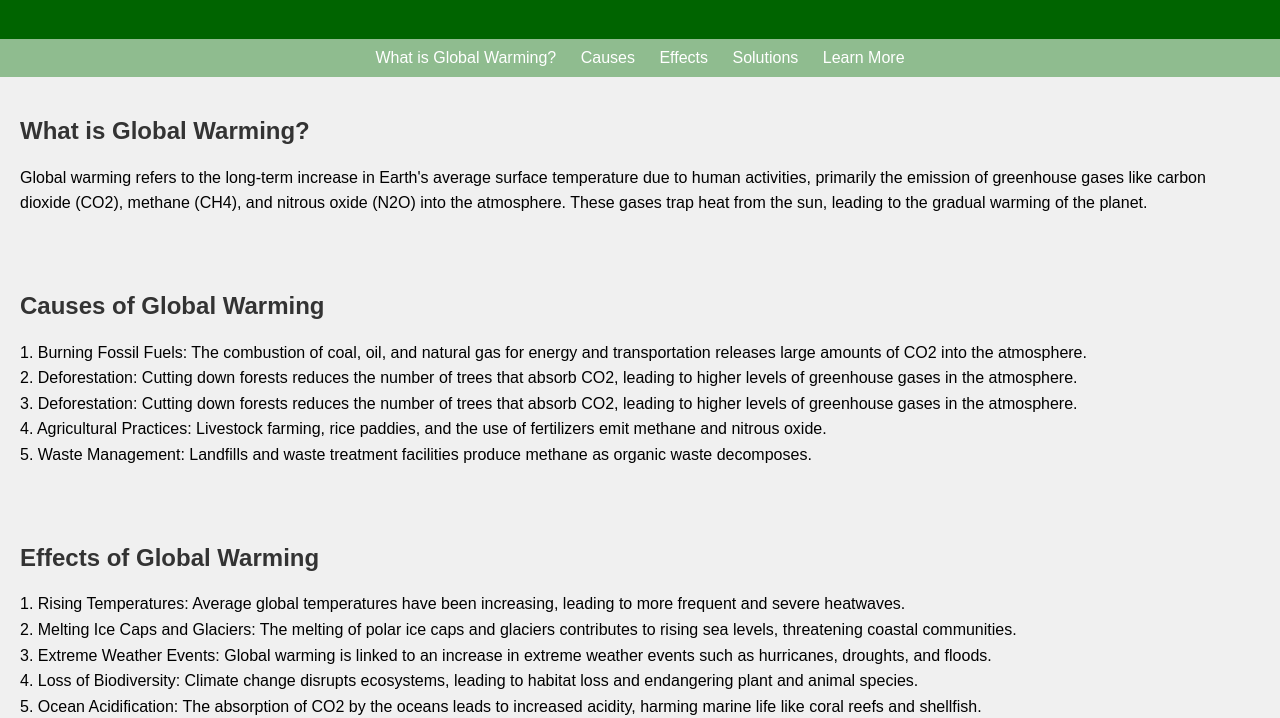
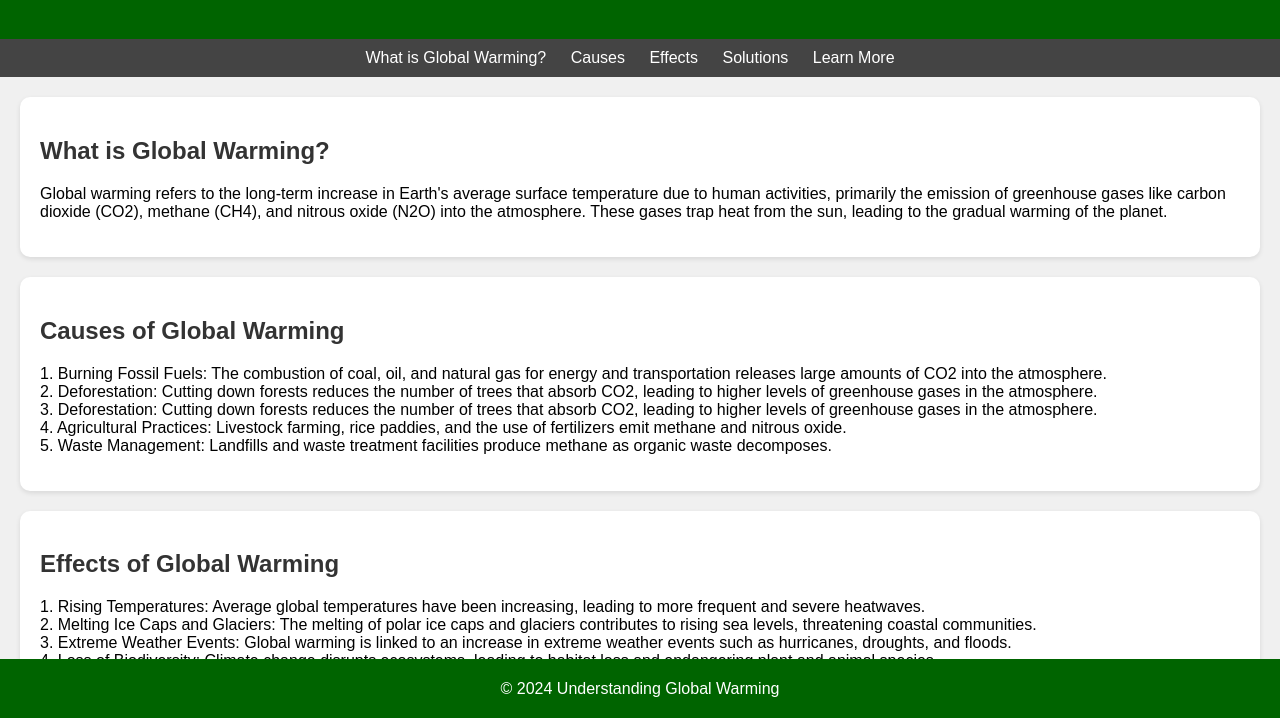
Before and after one commit to mariauleria1/internet-computer, a plain HTML site: page assets/src/index.html in a window 1280 px wide. Shown: the part 81-799 px from the top of the page. Drawn offline with Linux system fonts and the light colour scheme; files that its build step writes are made by us from their sources.

Commit message:
updated design

```diff
--- a/assets/assets/main.css
+++ b/assets/assets/main.css
@@ -4,35 +4,87 @@ body {
     padding: 0;
     background-color: #f0f0f0;
 }
+
 header {
     background-color:darkgreen;
     color: #fff;
     padding: 20px;
     text-align: center;
 }
+
 nav {
-    background-color:darkseagreen;
+    background-color: #444;
     color: #fff;
     padding: 10px 0;
     text-align: center;
 }
-nav a {
+
+nav ul {
+    list-style-type: none;
+    margin: 0;
+    padding: 0;
+    text-align: center;
+}
+
+nav ul li {
+    display: inline;
+    margin-right: 20px;
+}
+
+nav ul li a {
+    text-decoration: none;
     color: #fff;
-    text-decoration: none;
-    margin: 0 10px;
+    transition: color 0.3s ease;
 }
-section {
+
+nav ul li a:hover {
+    color: #ffd700;
+}
+
+main {
     padding: 20px;
 }
-h2, h3 {
+
+section {
+    background-color: #fff;
+    padding: 20px;
+    margin-bottom: 20px;
+    border-radius: 10px;
+    box-shadow: 0 2px 5px rgba(0, 0, 0, 0.1);
+    transition: transform 0.3s ease;
+}
+
+section:hover {
+    transform: translateY(-5px);
+}
+
+h2 {
     color: #333;
 }
-h1 {
-    color: white
+
+ul {
+    padding-left: 20px;
 }
-p {
-    line-height: 1.6;
+
+a {
+    color: #007bff;
 }
+
+a:hover {
+    text-decoration: underline;
+}
+
+footer {
+    background-color: darkgreen;
+    color: #fff;
+    text-align: center;
+    padding: 5px 0;
+    position: fixed;
+    bottom: 0;
+    width: 100%;
+}
+
 #footer{
     background-color: darkseagreen;
+    margin-bottom: 70px;
 }
--- a/assets/src/index.html
+++ b/assets/src/index.html
@@ -13,14 +13,17 @@
         <h1>Understanding Global Warming</h1>
     </header>
     <nav>
-        <a href="#what_is">What is Global Warming?</a>
-        <a href="#causes">Causes</a>
-        <a href="#effects">Effects</a>
-        <a href="#solutions">Solutions</a>
-        <a href="#resources">Learn More</a>
+        <ul>
+            <li><a href="#what_is">What is Global Warming?</a></li>
+            <li><a href="#causes">Causes</a></li>
+            <li><a href="#effects">Effects</a></li>
+            <li><a href="#solutions">Solutions</a></li>
+            <li><a href="#resources">Learn More</a></li>
+        </ul>
     </nav>
-    <section id="what_is">
-        <h2>What is Global Warming?</h2>
+    <main>
+        <section id="what_is">
+            <h2>What is Global Warming?</h2>
         <p>Global warming refers to the long-term increase in Earth's average surface temperature due to human activities, primarily the emission of greenhouse gases like carbon dioxide (CO2), methane (CH4), and nitrous oxide (N2O) into the atmosphere. These gases trap heat from the sun, leading to the gradual warming of the planet.</p>
     </section>
     <section id="causes">
@@ -57,9 +60,13 @@
         </ul>
     </section>
     <section id="footer">
-        <h2>Take Action!</h2>
+        <h2 style="color: white;">Take Action!</h2>
         <p>Every individual can make a difference! Get involved in local environmental initiatives, reduce your carbon footprint, and advocate for policies that address climate change.</p>
         <p><b>Together, we can combat global warming and create a more sustainable future for generations to come.</b></p>
     </section>
+</main>
+<footer>
+    <p>&copy; 2024 Understanding Global Warming</p>
+</footer>
 </body>
 </html>
```
